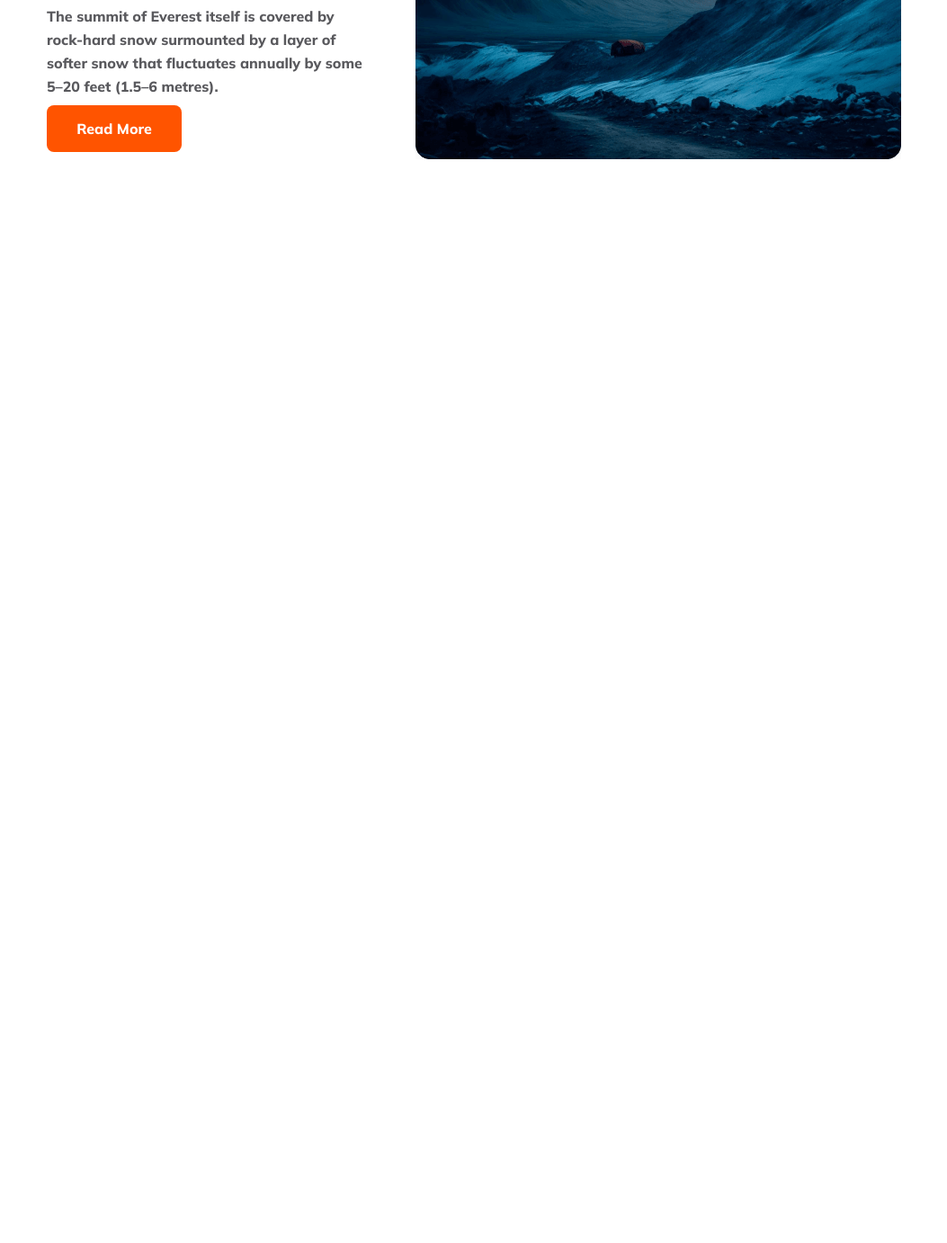
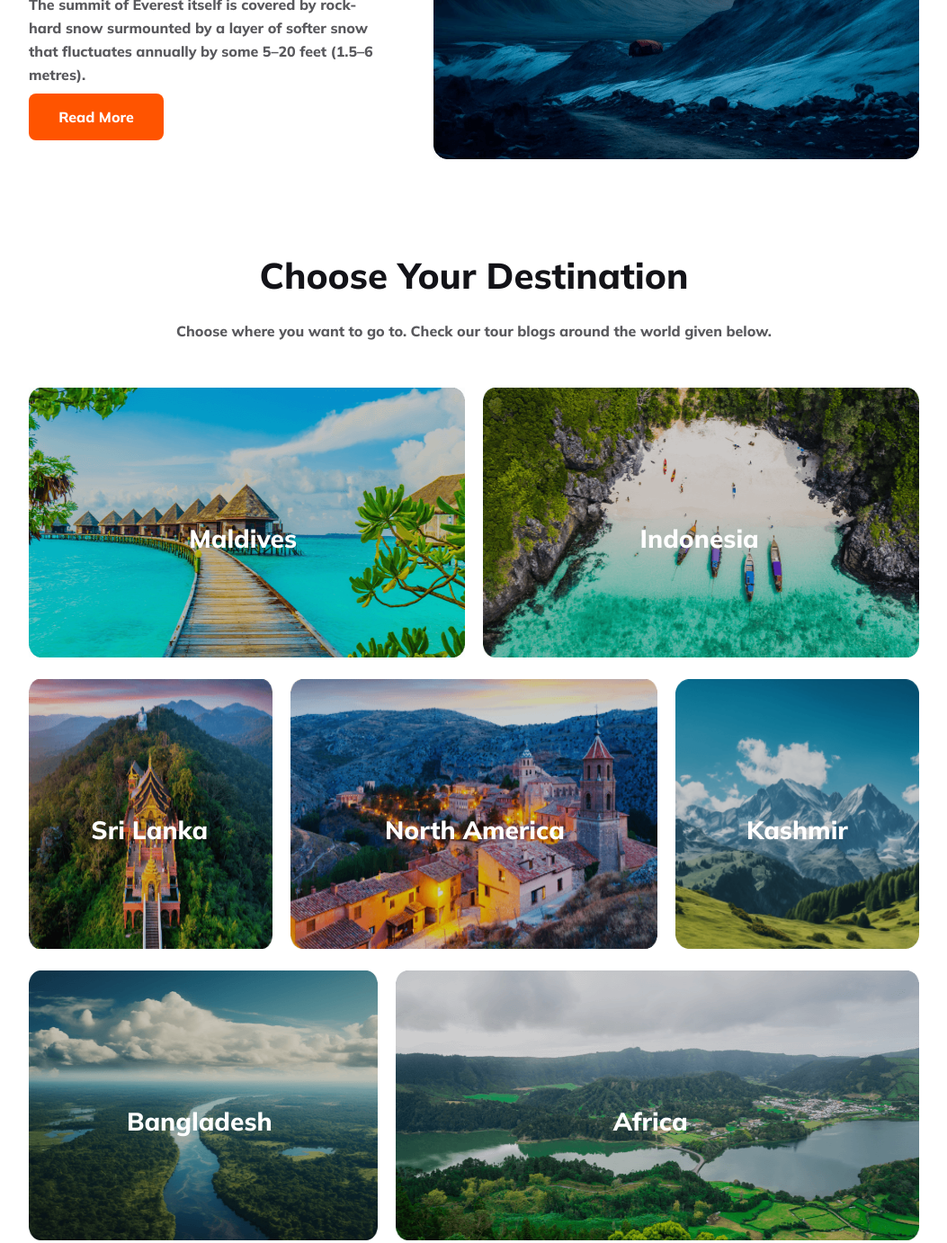
Before and after one commit to Mobassirul-Islam/Regal-Roams, a plain HTML site: page index.html in a window 1280 px wide. Shown: the part 1109-2491 px from the top of the page at 90% size, without its empty margins (113-1166 px from the left). Before the commit the page ends 1390 px from the top, so only its background shows below. Drawn offline with Linux system fonts and the light colour scheme.

Commit message:
Main sections your destination part added and made responsive  for mobile devices

```diff
--- a/Styles/style.css
+++ b/Styles/style.css
@@ -19,7 +19,7 @@
 /* Header section styles starts here */
 
 header {
-    max-width: 950px;
+    max-width: 990px;
     width: 100%;
     margin: 0 auto;
 }
@@ -162,7 +162,7 @@ header {
 /* Main section styles starts here */
 
 main {
-    max-width: 950px;
+    max-width: 990px;
     width: 100%;
     margin: 0 auto;
 }
@@ -204,6 +204,128 @@ main {
 }
 
 /* Popular tour section styles ends here */
+
+/* Your destination section styles starts here */
+
+.your-destination-title {
+    color: #131318;
+    text-align: center;
+    font-size: 40px;
+    margin: 0px 0px 24px 0px;
+}
+
+.your-destination-description {
+    color: #131318b3;
+    text-align: center;
+    font-size: 16px;
+    font-weight: 400;
+    line-height: 26px;
+    /* 162.5% */
+    margin: 0px 0px 50px 0px;
+}
+
+.your-destination-image-container{
+    position: relative;
+}
+
+.your-destination-images-row-1 img,
+.your-destination-images-row-2 img,
+.your-destination-images-row-3 img {
+    width: 100%;
+    height: 100%;
+}
+
+.your-destination-images-row-1 {
+    display: grid;
+    grid-template-columns: repeat(2, 1fr);
+    column-gap: 20px;
+    height: 300px;
+    margin: 0px 0px 24px 0px;
+    position: relative;
+}
+
+.destination-image-card-1-title {
+    color: #FFF;
+    text-align: center;
+    font-size: 28px;
+    position: absolute;
+    top: 50%;
+    left: 18%;
+}
+
+.destination-image-card-2-title{
+    color: #FFF;
+    text-align: center;
+    font-size: 28px;
+    position: absolute;
+    top: 50%;
+    right: 18%;
+}
+
+.your-destination-images-row-2 {
+    display: grid;
+    grid-template-columns: 1fr 1.5fr 1fr;
+    column-gap: 20px;
+    height: 300px;
+    margin: 0px 0px 24px 0px;
+    position: relative;
+}
+
+.destination-image-card-3-title{
+    color: #FFF;
+    text-align: center;
+    font-size: 28px;
+    position: absolute;
+    top: 50%;
+    left: 7%;
+}
+
+.destination-image-card-4-title{
+    color: #FFF;
+    text-align: center;
+    font-size: 28px;
+    position: absolute;
+    top: 50%;
+    left: 40%;
+}
+
+.destination-image-card-5-title{
+    color: #FFF;
+    text-align: center;
+    font-size: 28px;
+    position: absolute;
+    top: 50%;
+    right: 8%;
+}
+
+.your-destination-images-row-3 {
+    display: grid;
+    grid-template-columns: 1fr 1.5fr;
+    column-gap: 20px;
+    height: 300px;
+    margin: 0px 0px 100px 0px;
+    position: relative;
+}
+
+.destination-image-card-6-title{
+    color: #FFF;
+    text-align: center;
+    font-size: 28px;
+    position: absolute;
+    top: 50%;
+    left: 11%;
+}
+
+.destination-image-card-7-title{
+    color: #FFF;
+    text-align: center;
+    font-size: 28px;
+    position: absolute;
+    top: 50%;
+    right: 26%;
+}
+
+/* Your destination section styles ends here */
 
 /* Main section styles ends here */
 
@@ -265,7 +387,7 @@ main {
         padding: 0px 0px 10px 0px;
     }
 
-    .header-banner-description{
+    .header-banner-description {
         padding: 0px 0px 30px 0px;
     }
 
@@ -281,32 +403,91 @@ main {
 
     /* Popular tour responsive styles starts here */
 
-    .popular-tour-section{
+    .popular-tour-section {
         flex-direction: column;
         margin: 20px 0px;
     }
 
-    .popular-tour-texts{
+    .popular-tour-texts {
         margin: 0px 20px;
     }
 
-    .popular-tour-title{
+    .popular-tour-title {
         font-size: 20px;
         margin-bottom: 10px;
     }
 
-    .popular-tour-description{
+    .popular-tour-description {
         font-size: 14px;
         margin-bottom: 10px;
     }
 
-    .popular-tour-image{
-        margin: 0px 0px 24px 0px;
+    .popular-tour-image img{
+        width: 100%;
+    }
+
+    .popular-tour-image {
+        margin: 0px 20px 24px 20px;
     }
 
     /* Popular tour responsive styles ends here */
 
+    /* Your destination section responsive styles starts here */
 
+    .your-destination-title {
+        font-size: 20px;
+        margin: 0px 0px 16px 0px;
+    }
+
+    .your-destination-description {
+        font-size: 16px;
+        margin: 0px 0px 14px 0px;
+    }
+
+    .your-destination-images-row-1,
+    .your-destination-images-row-2,
+    .your-destination-images-row-3 {
+        grid-template-columns: repeat(1, 1fr);
+        height: 100%;
+        row-gap: 20px;
+        margin: 20px 20px;
+    }
+
+    .destination-image-card-1-title{
+        top: 20%;
+        left: 35%;
+    }
+    .destination-image-card-2-title{
+        top: 70%;
+        left: 20%;
+    }
+
+    .destination-image-card-3-title{
+        top: 14%;
+        left: 35%;
+    }
+
+    .destination-image-card-4-title{
+        top: 43%;
+        left: 25%;
+    }
+
+    .destination-image-card-5-title{
+        top: 80%;
+        left: 10%;
+    }
+
+    .destination-image-card-6-title{
+        top: 25%;
+        left: 30%;
+    }
+
+    .destination-image-card-7-title{
+        top: 80%;
+        left: 25%;
+    }
+
+    /* Your destination section responsive styles ends here */
 
     /* Main section responsive styles ends here */
 
--- a/index.html
+++ b/index.html
@@ -89,6 +89,52 @@
             </div>
         </section>
         <!-- Popular tour section ends here -->
+
+        <!-- Your destination section starts here -->
+        <section class="your-destination">
+            <div class="your-destination-header">
+                <h1 class="your-destination-title">Choose Your Destination</h1>
+                <p class="your-destination-description">Choose where you want to go to. Check our tour blogs around the
+                    world given below.</p>
+            </div>
+            <div class="your-destination-image-container">
+                <div class="your-destination-images-row-1">
+                    <div class="destination-image-card-1">
+                        <img src="Styles/Images/Rectangle 5.png" alt="">
+                        <h1 class="destination-image-card-1-title">Maldives</h1>
+                    </div>
+                    <div class="destination-image-card-2">
+                        <img src="Styles/Images/Rectangle 8.png" alt="">
+                        <h1 class="destination-image-card-2-title">Indonesia</h1>
+                    </div>
+                </div>
+                <div class="your-destination-images-row-2">
+                    <div class="destination-image-card-3">
+                        <img src="Styles/Images/Rectangle 6.png" alt="">
+                        <h1 class="destination-image-card-3-title">Sri Lanka</h1>
+                    </div>
+                    <div class="destination-image-card-4">
+                        <img src="Styles/Images/Rectangle 7.png" alt="">
+                        <h1 class="destination-image-card-4-title">North America</h1>
+                    </div>
+                    <div class="destination-image-card-5">
+                        <img src="Styles/Images/Rectangle 9.png" alt="">
+                        <h1 class="destination-image-card-5-title">Kashmir</h1>
+                    </div>
+                </div>
+                <div class="your-destination-images-row-3">
+                    <div class="destination-image-card-6">
+                        <img src="Styles/Images/Rectangle 11.png" alt="">
+                        <h1 class="destination-image-card-6-title">Bangladesh</h1>
+                    </div>
+                    <div class="destination-image-card-7">
+                        <img src="Styles/Images/Rectangle 10.png" alt="">
+                        <h1 class="destination-image-card-7-title">Africa</h1>
+                    </div>
+                </div>
+            </div>
+        </section>
+        <!-- Your destination section ends here -->
     </main>
     <!-- Main section ends here -->
 
```
